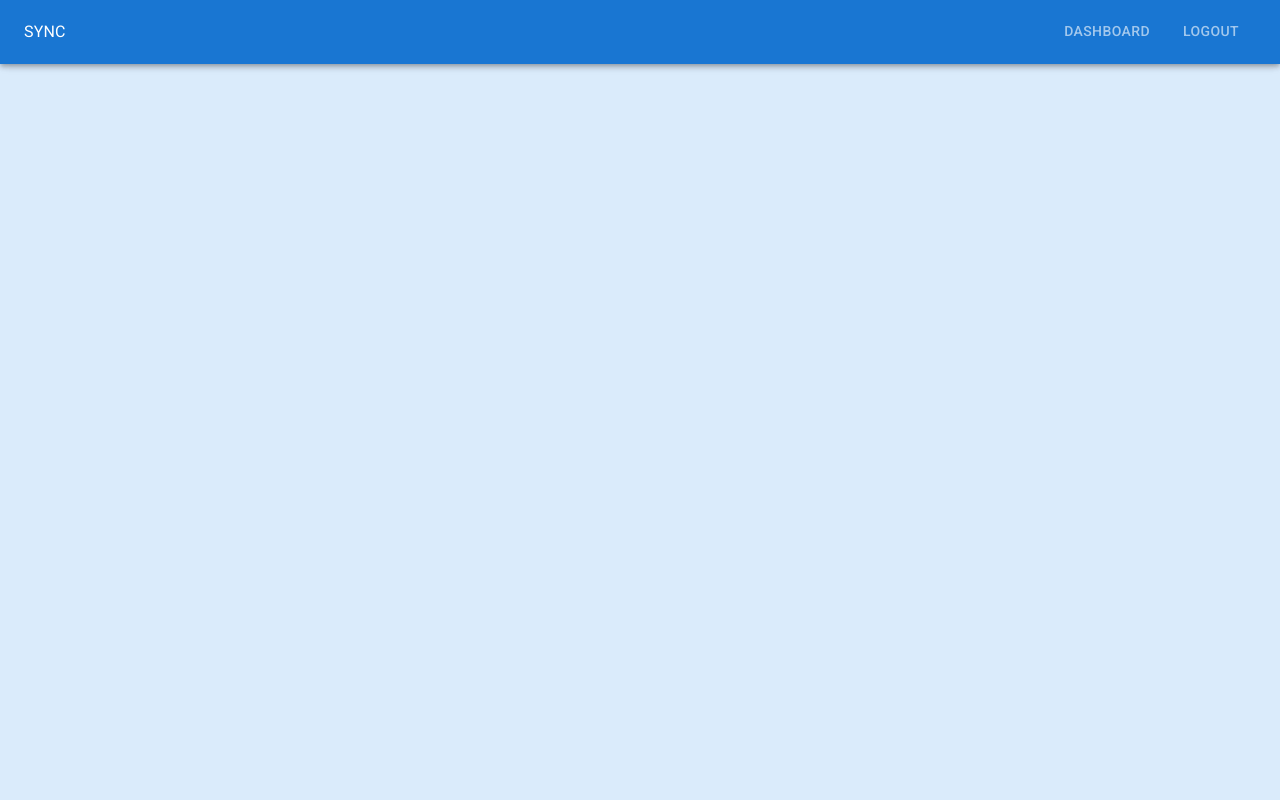
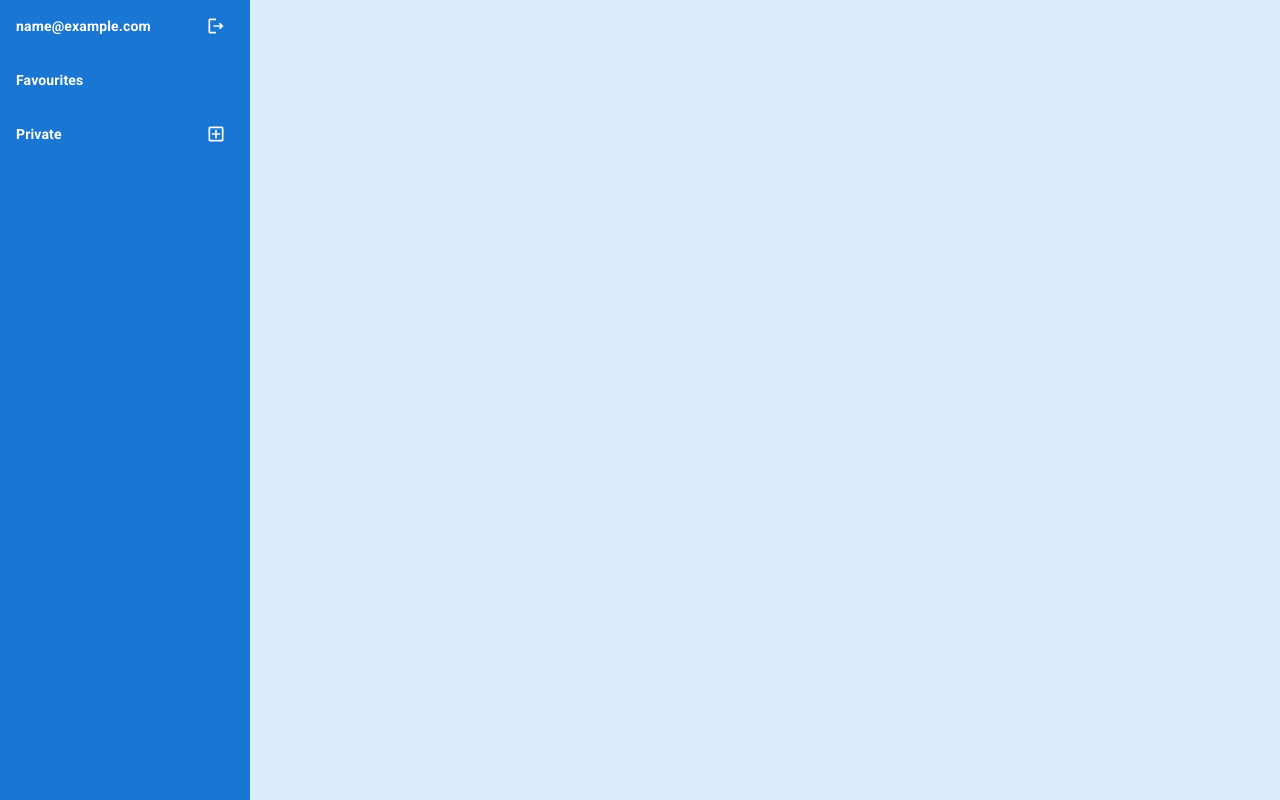
Before and after one commit to shennamt/sync-frontend, a React (Create React App) app: page / in a window 1280 px wide. Built offline with nearby package versions, Linux system fonts and the light colour scheme; sample sign-in values are in the browser's storage; a web font is replaced by a local one.

Commit message:
Add: logout functi on, favourites and private options as well but the latter 2 ar e not functional yet

```diff
--- a/src/components/CommonUse/SideNav.js
+++ b/src/components/CommonUse/SideNav.js
@@ -1,10 +1,30 @@
 import React from 'react'
-import { useSelector, useDispatch } from 'react-redux'
-import { Drawer, List } from '@mui/material'
+
+// import { useSelector, useDispatch } from 'react-redux'
+// import { useNavigate } from 'react-router-dom'
+import { useAuthContext } from "hooks/useAuthContext";
+import { useLogout } from 'hooks/useLogout';
+
+import { Box, Drawer, List, ListItem, Typography, IconButton } from '@mui/material'
+import LogoutOutlinedIcon from '@mui/icons-material/LogoutOutlined'
+import AddBoxOutlinedIcon from '@mui/icons-material/AddBoxOutlined'
+
 
 const SideNav = () => {
-  const user = useSelector((state) => state.user.value)
+  // const user = useSelector((state) => state.user.value)
+  // const navigate = useNavigate();
+  // const logout = () => {
+  //   localStorage.removeItem('token');
+  //   Navigate('/login')
+  // }
+
+  const { user } = useAuthContext();
+  const { logout } = useLogout();
   const sidebarWidth = 250
+
+  const handleClick = () => {
+    logout();
+  };
 
   return (
     <Drawer
@@ -23,12 +43,54 @@ const SideNav = () => {
         width: sidebarWidth,
         height: '100vh',
         backgroundColor: '#1976d2',
-      }}
-      >
-
+      }}>
+        <ListItem>
+          <Box sx={{
+            width: '100%',
+            display: 'flex',
+            alignItems: 'center',
+            justifyContent: 'space-between'
+          }}>
+            <Typography variant='body2' fontWeight='700' style={{ color: 'white' }}>
+              {user.email}
+            </Typography>
+            <IconButton>
+              <LogoutOutlinedIcon fontSize='small' onClick={handleClick} style={{ color: 'white' }}/>
+            </IconButton>
+          </Box>
+        </ListItem>
+        <Box sx={{ paddingTop: '10px'}}/>
+        <ListItem>
+          <Box sx={{
+            width: '100%',
+            display: 'flex',
+            alignItems: 'center',
+            justifyContent: 'space-between'
+          }}>
+            <Typography variant='body2' fontWeight='700' style={{ color: 'white' }}>
+              Favourites
+            </Typography>
+          </Box>
+        </ListItem>
+        <Box sx={{ paddingTop: '10px'}}/>
+        <ListItem>
+          <Box sx={{
+            width: '100%',
+            display: 'flex',
+            alignItems: 'center',
+            justifyContent: 'space-between'
+          }}>
+            <Typography variant='body2' fontWeight='700' style={{ color: 'white' }}>
+              Private
+            </Typography>
+            <IconButton>
+              <AddBoxOutlinedIcon fontSize='small' style={{ color: 'white' }}/>
+            </IconButton>
+          </Box>
+        </ListItem>
       </List>
     </Drawer>
   )
 }
 
-export default SideNav
+export default SideNav;
--- a/src/pages/HomePage/HomePage.js
+++ b/src/pages/HomePage/HomePage.js
@@ -1,13 +1,13 @@
 import React from "react";
-
 import './HomePage.css'
+import SideNav from "components/CommonUse/SideNav";
 
 import DashboardNav from "components/DashboardNav/DashboardNav";
 
 const HomePage = () => {
   return (
     <div className="Dashboard">
-      <DashboardNav />
+      <SideNav />
     </div>
   );
 };
```
